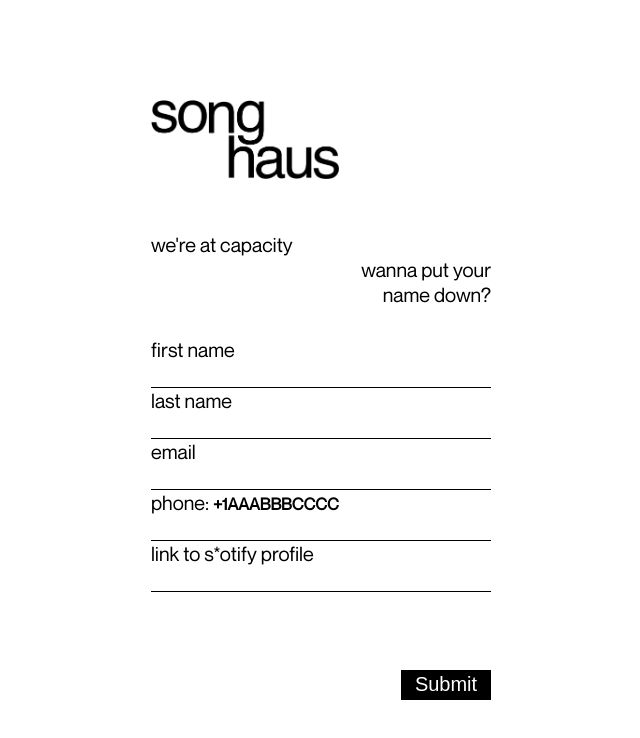
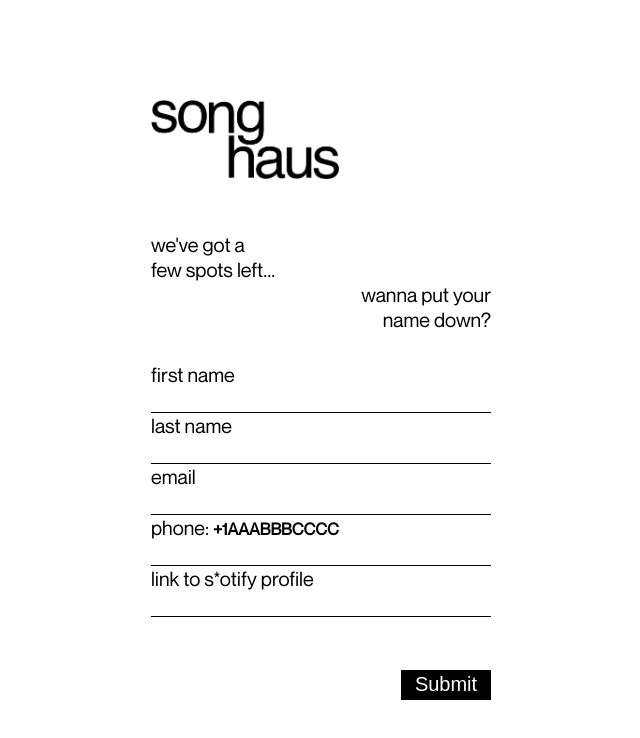
Before and after one commit to harrydshapiro/record-collection, a React (Create React App) app in the folder packages/client/: page /signup in a window 1280 px wide. Shown: the top 738 px of the page, without its empty margins (319-959 px from the left). Built offline with nearby package versions, Linux system fonts and the light colour scheme; no server answers.

Commit message:
copy change

```diff
--- a/packages/client/src/pages/Signup/Signup.tsx
+++ b/packages/client/src/pages/Signup/Signup.tsx
@@ -87,7 +87,7 @@ export function Signup (): JSX.Element {
                     <img id={styles.logo} src="/logo.png" alt="logo"/>
 
                     <div className={styles.header}>
-                        <p>we're at capacity</p>
+                        <p>we've got a<br/>few spots left...</p>
                         <p>wanna put your<br />name down?</p>
                     </div>
 
```
